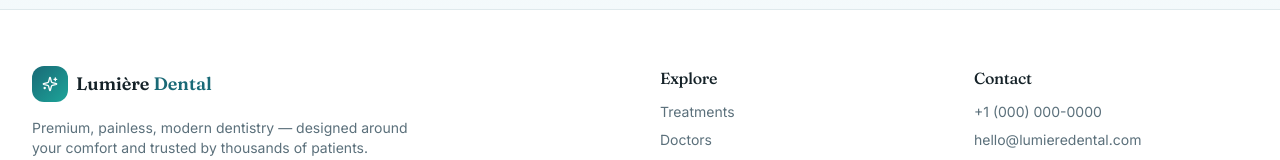
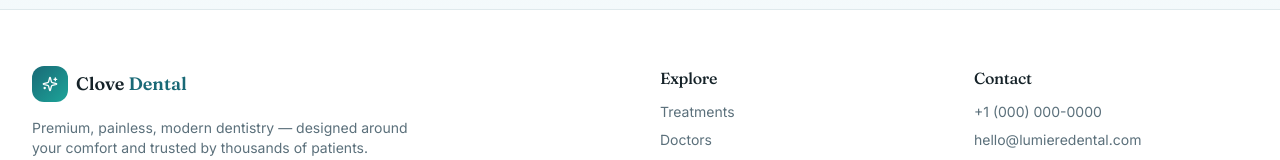
Before and after one commit to Dishanth-R-Prasad/lumieredentals1, a React (Vite) app: page / in a window 1280 px wide. Shown: the part 7943-8103 px from the top of the page. Built offline with nearby package versions, Linux system fonts and the light colour scheme; the HTML template or start-up script is replaced by a standard one.

Commit message:
Update Footer.tsx

```diff
--- a/src/components/site/Footer.tsx
+++ b/src/components/site/Footer.tsx
@@ -9,7 +9,7 @@ export const Footer = () => {
             <span className="w-9 h-9 rounded-xl bg-primary-gradient grid place-items-center">
               <Sparkles className="w-4 h-4 text-primary-foreground" />
             </span>
-            <span className="font-display text-lg font-semibold">Lumière <span className="text-primary">Dental</span></span>
+            <span className="font-display text-lg font-semibold">Clove <span className="text-primary">Dental</span></span>
           </div>
           <p className="mt-4 text-sm text-muted-foreground max-w-sm">
             Premium, painless, modern dentistry — designed around your comfort and trusted by thousands of patients.
```
